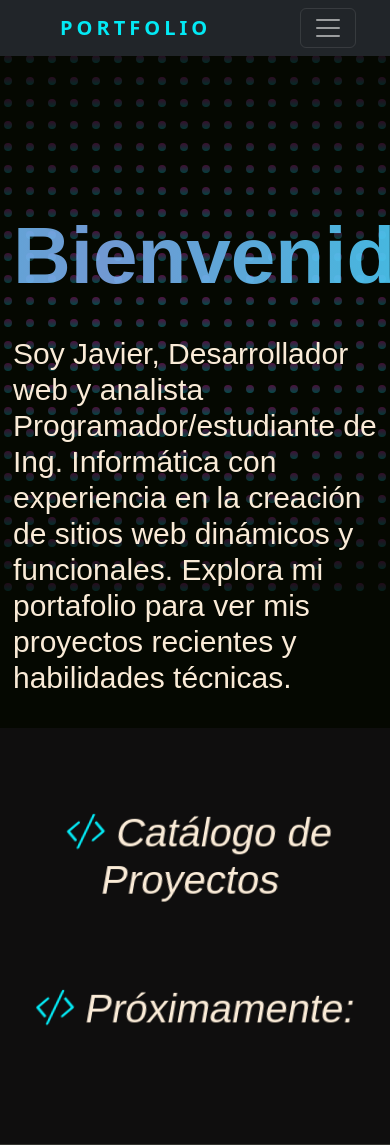
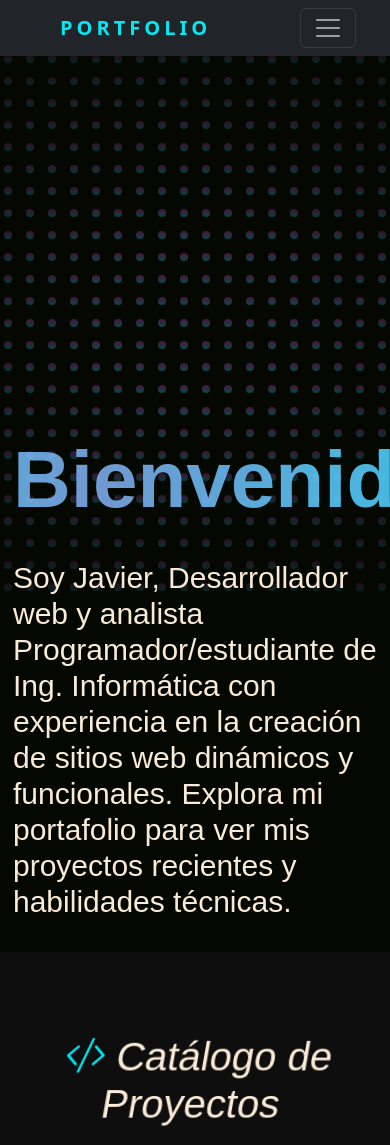
Before and after one commit to wardazeroth/portfolio, a Django app: template templates/index.html in a window 390 px wide. Shown: the top 1145 px of the page. Run offline with Django 3.2, Linux system fonts and the light colour scheme; the template is opened without the code that fills it, so the values that code supplies are empty; some libraries are stand-ins or nearby versions; some web fonts are replaced; grey boxes are pictures that could not be loaded.

Commit message:
arreglos responsive

```diff
--- a/static/css/style.css
+++ b/static/css/style.css
@@ -1142,7 +1142,7 @@ section h3 {
 		position: relative;
 		display: flex !important;
         flex-direction: column;
-		min-height: 80svh;
+		min-height: 96svh;
         margin-top: 2rem;
 		overflow: hidden;
 	}
@@ -1163,7 +1163,7 @@ section h3 {
 		transform: none;
 		width: 100%;
 		z-index: 10;
-		margin-top: 10rem !important;
+		margin-top: 24em !important;
 		padding: 0 15px;
 		pointer-events: none;
 	}
```
